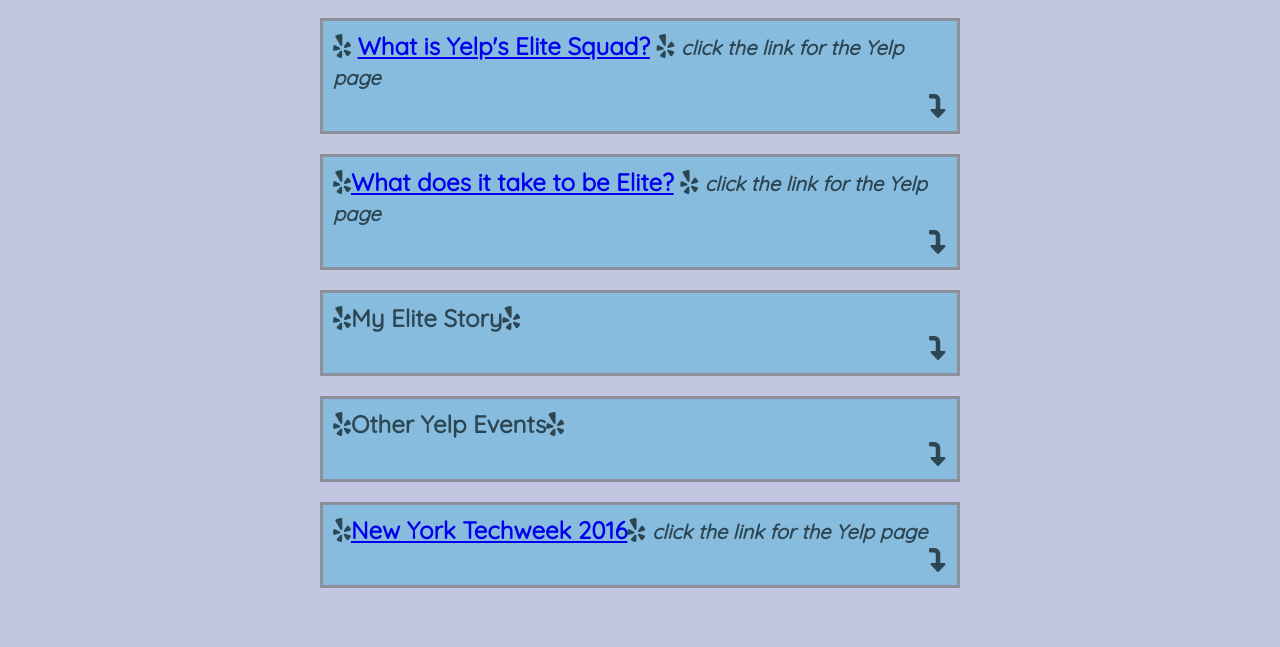
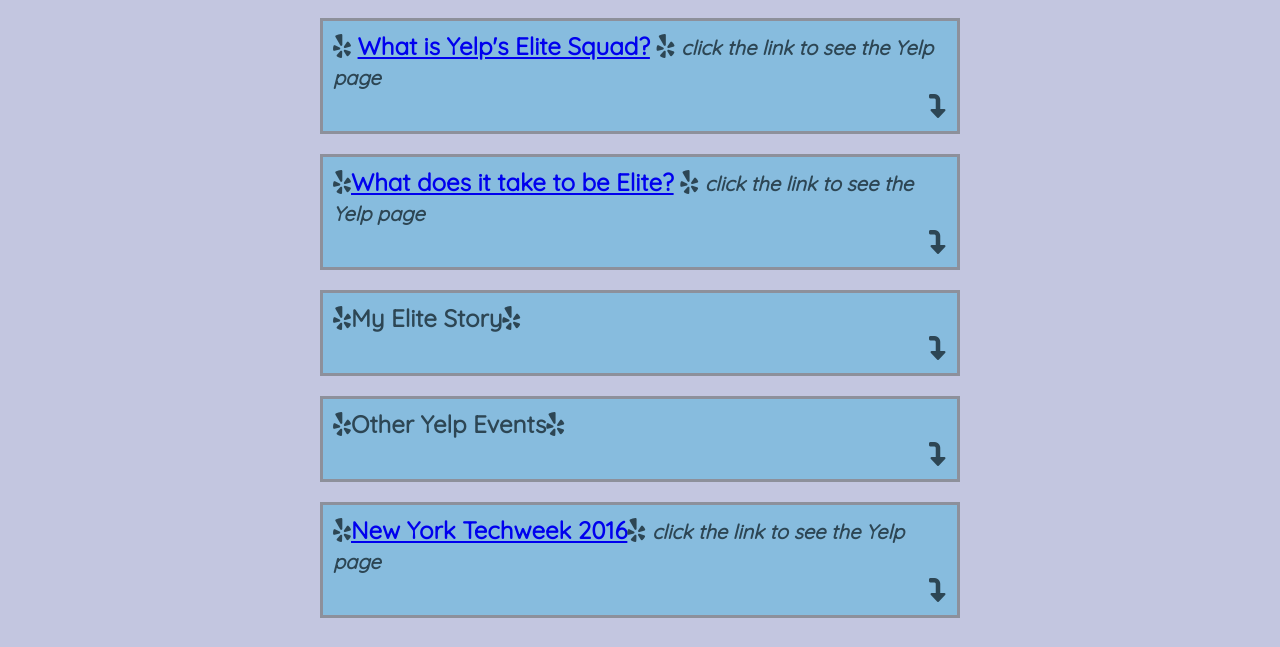
Before and after one commit to ginbutterfly/NYCDA-Web100-Final, a plain HTML site: page fun.html in a window 1280 px wide. Shown: the part 153-800 px from the top of the page. Drawn offline with nearby package versions, Linux system fonts and the light colour scheme.

Commit message:
final update to Yelp For Fun page content

```diff
--- a/fun.html
+++ b/fun.html
@@ -32,7 +32,7 @@
 			<h2 id="head-drop1"><i class="fa fa-yelp" aria-hidden="true"></i>
 				<a href="http://www.yelp-support.com/article/What-is-Yelps-Elite-Squad?l=en_US" target="_blank">What is Yelp's Elite Squad?</a>
 				<i class="fa fa-yelp" aria-hidden="true"></i>
-				<small><em>   click the link for the Yelp page</em></small>
+				<small><em>   click the link to see the Yelp page</em></small>
 				<div align="right"><i class="fa fa-level-down" aria-hidden="true"></i></div>
 			</h2>
 
@@ -43,7 +43,7 @@
 			<h2 id="head-drop2"><i class="fa fa-yelp" aria-hidden="true">
 				</i><a href="https://www.yelp.com/elite" target="_blank">What does it take to be Elite?</a>
 				<i class="fa fa-yelp" aria-hidden="true"></i>
-				<small><em>   click the link for the Yelp page</em></small>
+				<small><em>   click the link to see the Yelp page</em></small>
 				<div align="right"><i class="fa fa-level-down" aria-hidden="true"></i></div>
 			</h2>
 
@@ -63,12 +63,16 @@
 
 			<h2 id="head-drop4"><i class="fa fa-yelp" aria-hidden="true"></i>Other Yelp Events<i class="fa fa-yelp" aria-hidden="true"></i><div align="right"><i class="fa fa-level-down" aria-hidden="true"></i></div></h2>
 
-			<p class="red4">There are also "Official Yelp Events" open to the public as a way to bring people together.  Some are free, some require a ticket purchase.</p>
+			<p class="red4">There are also "Official Yelp Events" that are open to the everyone (not just Yelp Elite members).  Some are free, some require a ticket purchase.</p>
+
+			<p class="red4">Sometimes other Yelp users submit events that are not sponsored by Yelp, so look for "Official Yelp Event" to be sure.</p>
 
 			<h2 id="head-drop5"><i class="fa fa-yelp" aria-hidden="true"></i><a href="https://www.yelp.com/events/new-york-new-york-techweek-2016" target="_blank">New York Techweek 2016</a><i class="fa fa-yelp" aria-hidden="true"></i>
-				<small><em>   click the link for the Yelp page</em></small>
+				<small><em>   click the link to see the Yelp page</em></small>
 				<div align="right"><i class="fa fa-level-down" aria-hidden="true"></i></div>
 			</h2>
+
+			<p class="red5"><a href="http://techweek.com/newyork-schedule/" target="_blank">Techweek</a> is an example of an event that is not an Official Yelp Event but is listed in the "Festivals & Fairs" category.  It is a very popular event that draws a lot of interest, so Yelp promotes on it's events page and also offers a chance to win a ticket for free admission.</p>
 
 			<p class="red5"><em><strong>"Techweek is back to New York for its 4th year; and we couldn't be more excited. Techweek New York launched in 2013 with a small and intimate attendee list of 500, while this year we are anticipating thousands. Techweek New York isn't your typical technology conference experience.  We are on a mission to support technology ecosystems - to bring together people, ideas and resources to ensure local technology ecosystems are enriched and develop. And we take this mission very seriously. Techweek New York 2016 happens over a week, and it happens in multiple locations: highlighting some of the headquarters, in-office charms, and culture of New York's emerging technology greats; and some of its very much emerged technology businesses too.  New York, get ready - we're coming back."</strong></em></p>
 
```
